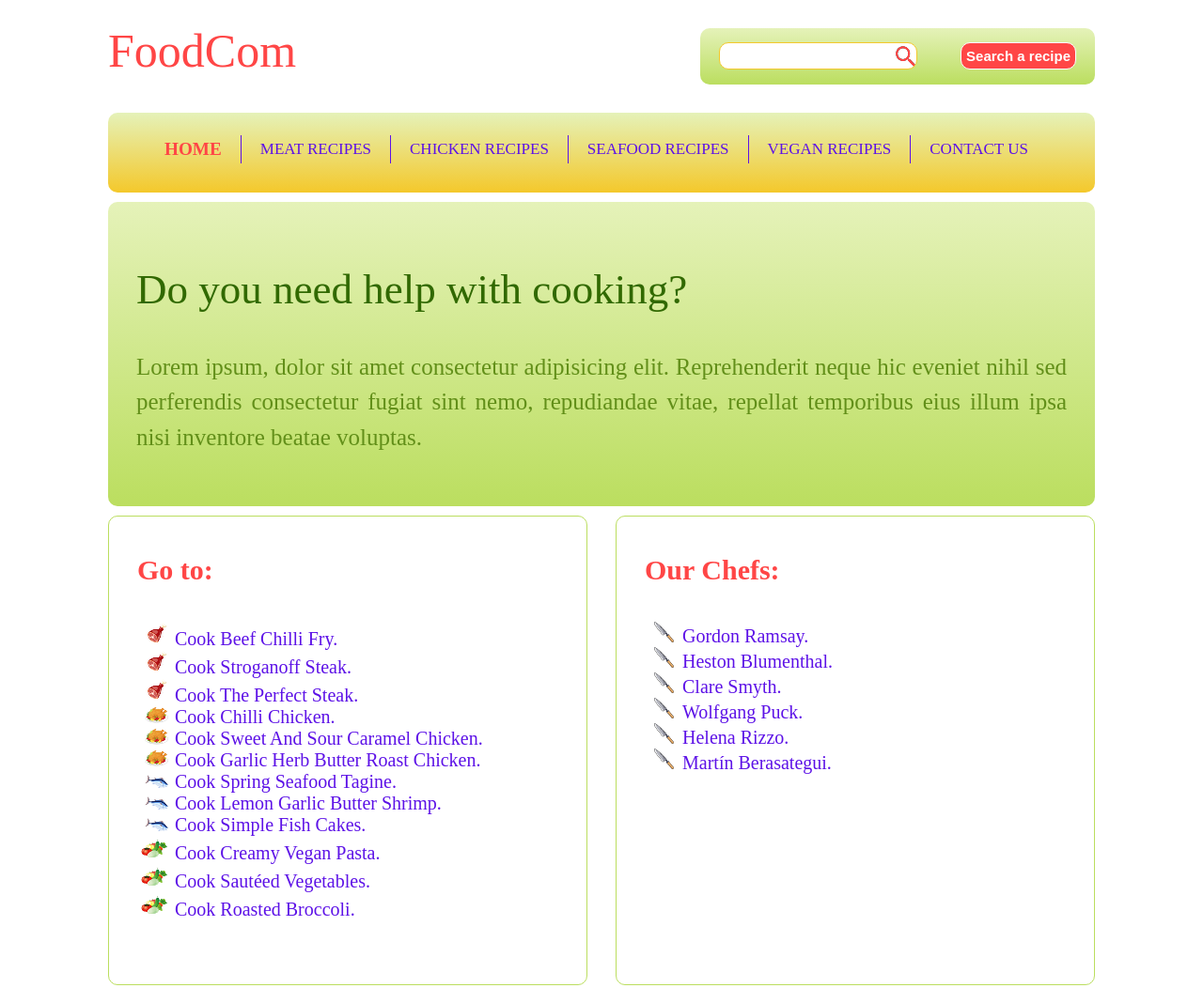
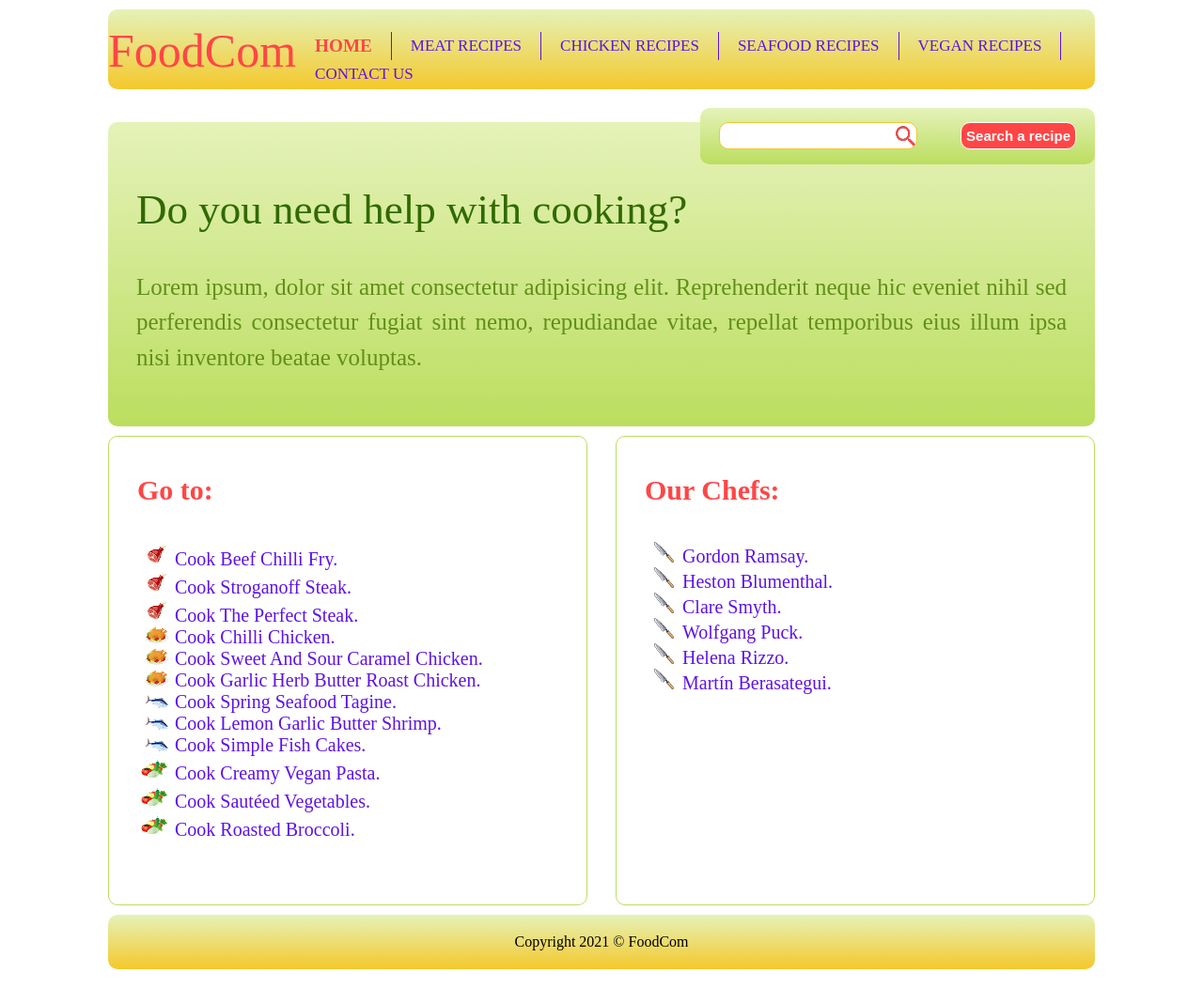
Before and after one commit to Bodykudo/FoodCom, a plain HTML site: page index.html in a window 1280 px wide. Shown: the top 1052 px of the page at 94% size. Drawn offline with Linux system fonts and the light colour scheme.

Commit message:
Update index.html

```diff
--- a/index.html
+++ b/index.html
@@ -13,15 +13,10 @@
     <title>FoodCom</title>
   </head>
   <body>
+    <div class="wrapper">
       <header>
         <h1><a href="#">FoodCom</a></h1>
-      <div class="search">
-        <form>
-          <input type="text" class="searchText" />
-          <input type="submit" value="Search a recipe" class="searchButton" />
-        </form>
-      </div>
-    </header>
+        <span class="menu">
           <nav>
             <ul>
               <li><a href="" class="current">Home</a></li>
@@ -32,6 +27,14 @@
               <li><a href="">Contact Us</a></li>
             </ul>
           </nav>
+        </span>
+        <div class="search">
+          <form>
+            <input type="text" class="searchText" />
+            <input type="submit" value="Search a recipe" class="searchButton" />
+          </form>
+        </div>
+      </header>
       <main>
         <article>
           <h2>Do you need help with cooking?</h2>
@@ -85,7 +88,9 @@
               >
             </li>
             <li>
-            <a href="https://en.wikipedia.org/wiki/Clare_Smyth" target="_blank"
+              <a
+                href="https://en.wikipedia.org/wiki/Clare_Smyth"
+                target="_blank"
                 >Clare Smyth.</a
               >
             </li>
@@ -97,7 +102,9 @@
               >
             </li>
             <li>
-            <a href="https://en.wikipedia.org/wiki/Helena_Rizzo" target="_blank"
+              <a
+                href="https://en.wikipedia.org/wiki/Helena_Rizzo"
+                target="_blank"
                 >Helena Rizzo.</a
               >
             </li>
@@ -112,5 +119,6 @@
         </aside>
       </main>
       <footer>Copyright 2021 &copy; FoodCom</footer>
+    </div>
   </body>
 </html>
```
Lines whose indentation alone changed are shown as unchanged.
